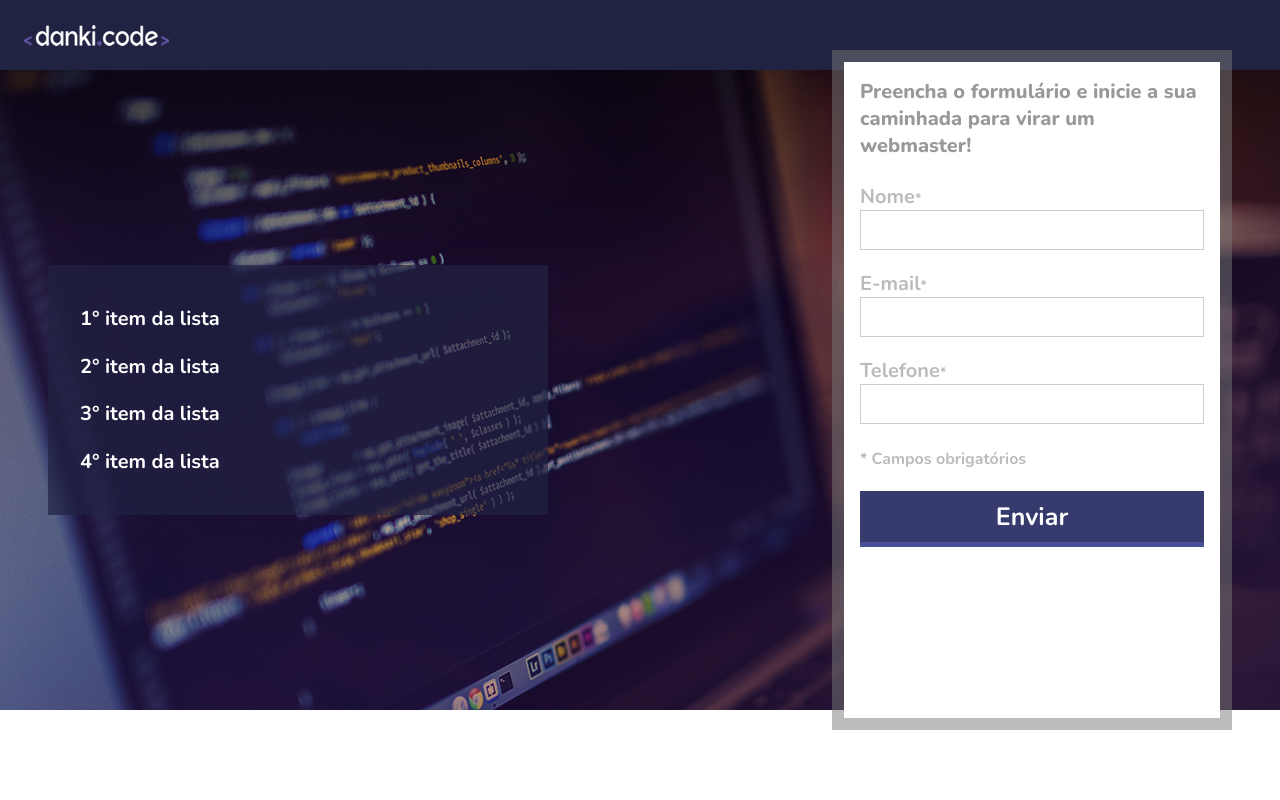
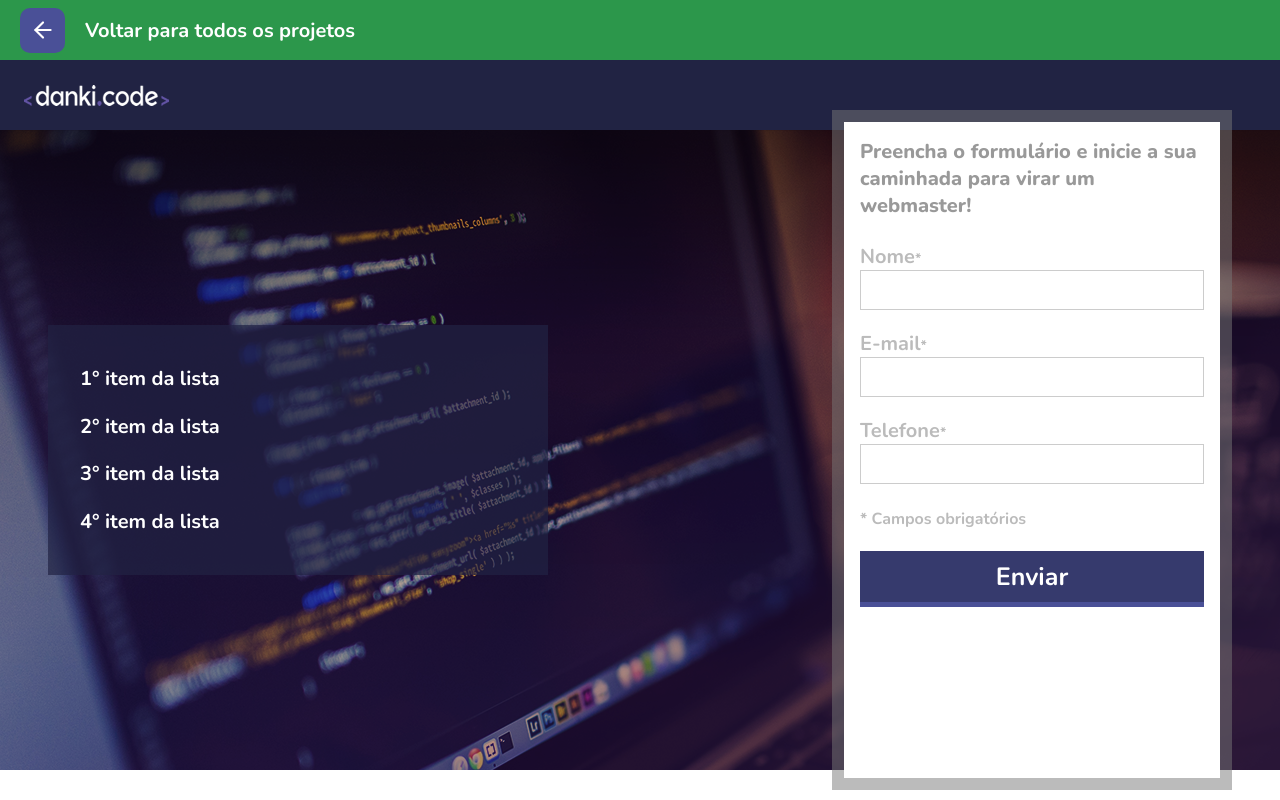
Before and after one commit to p3-d2/all-projects-dankicode, a React (Create React App) app: page /one in a window 1280 px wide. Built offline with nearby package versions, Linux system fonts and the light colour scheme.

Commit message:
applying goBack component in project one

```diff
--- a/src/pages/Project-one/index.tsx
+++ b/src/pages/Project-one/index.tsx
@@ -1,4 +1,6 @@
 import { FC, FormEvent } from 'react'
+
+import GoBack from '../../components/GoBack'
 
 import {
   Container,
@@ -24,11 +26,12 @@ const ProjectOne: FC = () => {
   function handleFormSubmit(event: FormEvent) {
     event.preventDefault()
 
-    alert('Parabéns você perderu 10 segundos de vida')
+    alert('Parabéns você perdeu 10 segundos de vida')
   }
 
   return (
     <Container>
+      <GoBack />
       <Header>
         <Logo src={logo} alt="Danki Code" />
       </Header>
```
